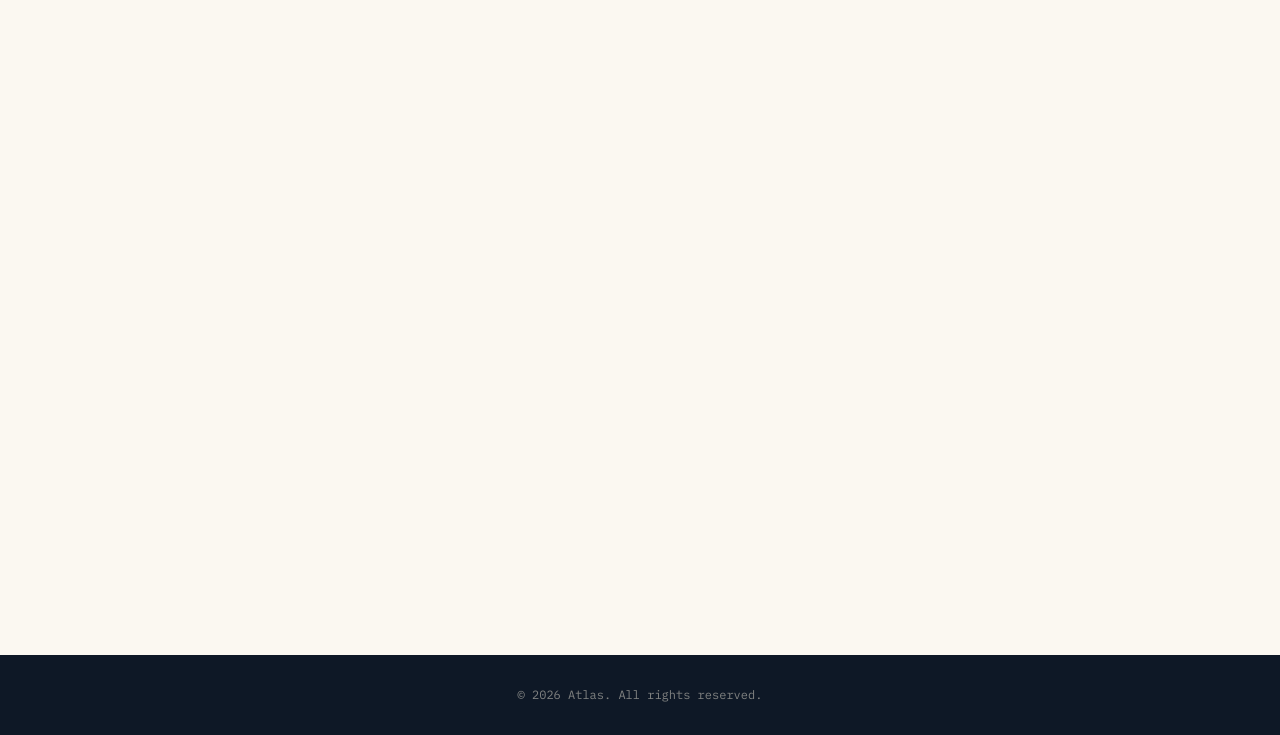
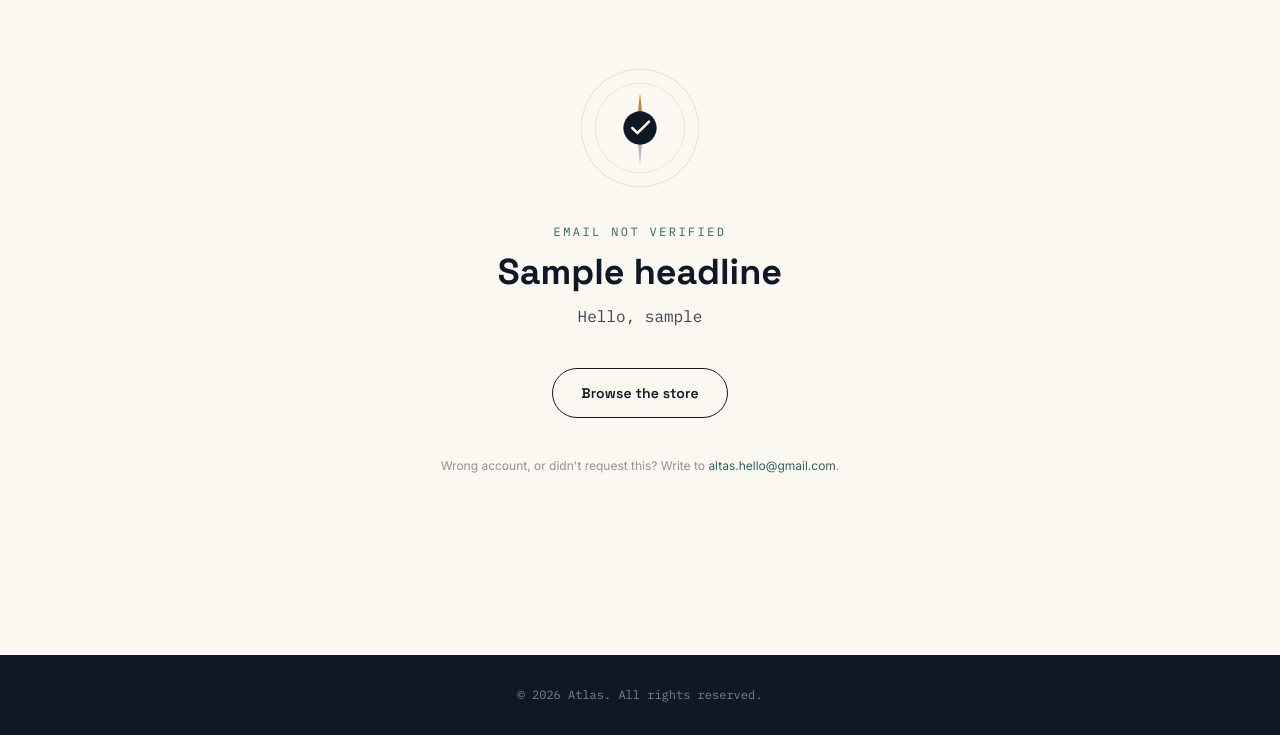
Before and after one commit to Rahu-ju/shop, a Django app: template assets/templates/email_verification.html in a window 1280 px wide. Shown: the part 65-800 px from the top of the page. Run offline with Django 5.2, Linux system fonts and the light colour scheme; the template is opened without the code that fills it: most values are stand-ins (such as "Sample title", 1, 10 or a date in 2020).

Commit message:
Add proper logic to display message.

```diff
--- a/assets/templates/email_verification.html
+++ b/assets/templates/email_verification.html
@@ -61,7 +61,7 @@
     <p class="font-mono text-xs tracking-[0.2em] text-teal-600 mb-3">EMAIL VERIFIED</p>
     <h1 class="font-display font-bold text-3xl sm:text-4xl mb-3">Your mail is verified now.</h1>
     <p class="text-ink-950/60 max-w-md mx-auto">
-      <span class="font-mono text-ink-950/80">rahu@example.com</span> is now verified. Your Atlas account is fully active — you're ready to check out faster and track orders going forward.
+      <span class="font-mono text-ink-950/80">{{ email }}</span> is now verified. Your Atlas account is fully active — you're ready to check out faster and track orders going forward.
     </p>
 
     <div class="mt-10 flex flex-wrap items-center justify-center gap-4">
@@ -75,7 +75,7 @@
   </section>
 {% endif %}
 
-{% if token_expired %}
+{% if not verified %}
   <section class="max-w-2xl mx-auto px-5 sm:px-8 py-16 flex-1 w-full text-center">
     <div class="relative w-32 h-32 mx-auto mb-8">
       <svg viewBox="0 0 200 200" class="w-full h-full">
@@ -89,13 +89,15 @@
     </div>
 
     <p class="font-mono text-xs tracking-[0.2em] text-teal-600 mb-3">EMAIL NOT VERIFIED</p>
-    <h1 class="font-display font-bold text-3xl sm:text-4xl mb-3">Your verifiction link has expired.</h1>
+    <h1 class="font-display font-bold text-3xl sm:text-4xl mb-3">{{ headline }}</h1>
     <p class="text-ink-950/60 max-w-md mx-auto">
-      <span class="font-mono text-ink-950/80">Hello, </span>You can again try to resend it.
+      <span class="font-mono text-ink-950/80">Hello, {{ username }} </span>{{ message }}
     </p>
 
     <div class="mt-10 flex flex-wrap items-center justify-center gap-4">
+      {% if token %}
       <a href="{% url 'account:resend_email' token %}" class="btn btn-brass px-7 py-3.5 text-sm">Resend verification link</a>
+      {% endif %}
       <a href="{% url 'shop:product_list' %}" class="btn btn-ghost-ink px-7 py-3.5 text-sm">Browse the store</a>
     </div>
 
@@ -119,10 +121,10 @@
       </svg>
     </div>
 
-    <p class="font-mono text-xs tracking-[0.2em] text-teal-600 mb-3">EMAIL NOT VERIFIED YET</p>
-    <h1 class="font-display font-bold text-3xl sm:text-4xl mb-3">A Verification link has send</h1>
+    <p class="font-mono text-xs tracking-[0.2em] text-teal-600 mb-3">Verify your email</p>
+    <h1 class="font-display font-bold text-3xl sm:text-4xl mb-3">A Verification link has been sent</h1>
     <p class="text-ink-950/60 max-w-md mx-auto">
-      <span class="font-mono text-ink-950/80"></span>We have already send the link to your mail and it will expire in 5 minites, So go ahead check your mail.
+      <span class="font-mono text-ink-950/80">{{ username }}</span>, We have already sent the link to your mail and it will expire in 5 minutes, So go ahead check your mail.
     </p>
 
     <div class="mt-10 flex flex-wrap items-center justify-center gap-4">
```
